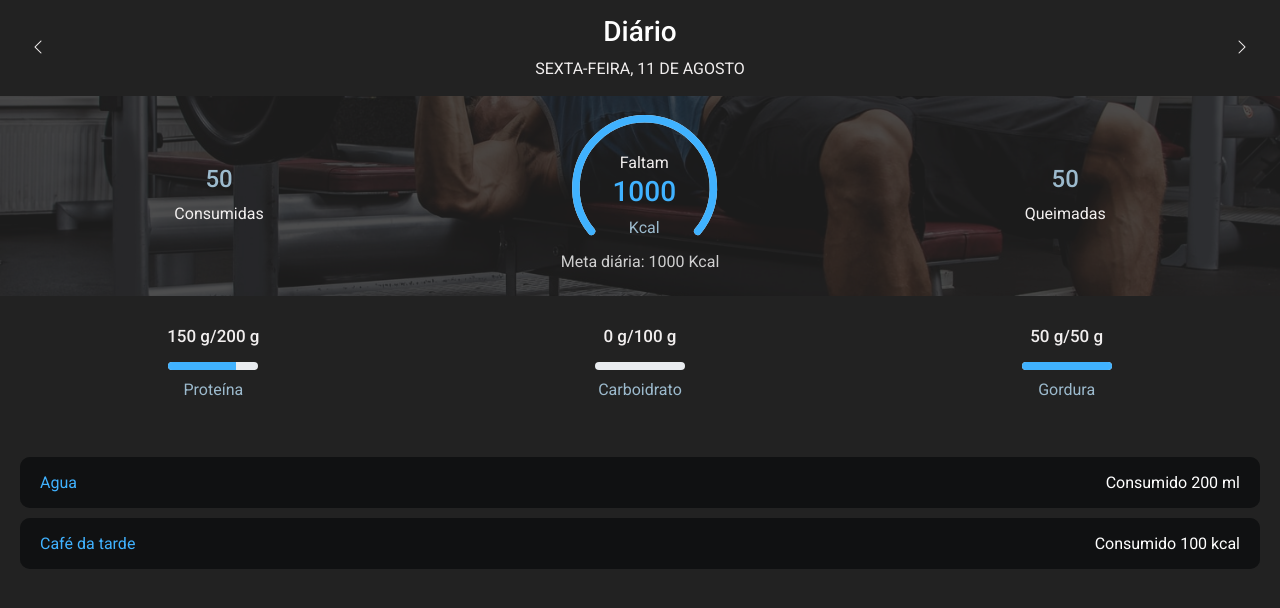
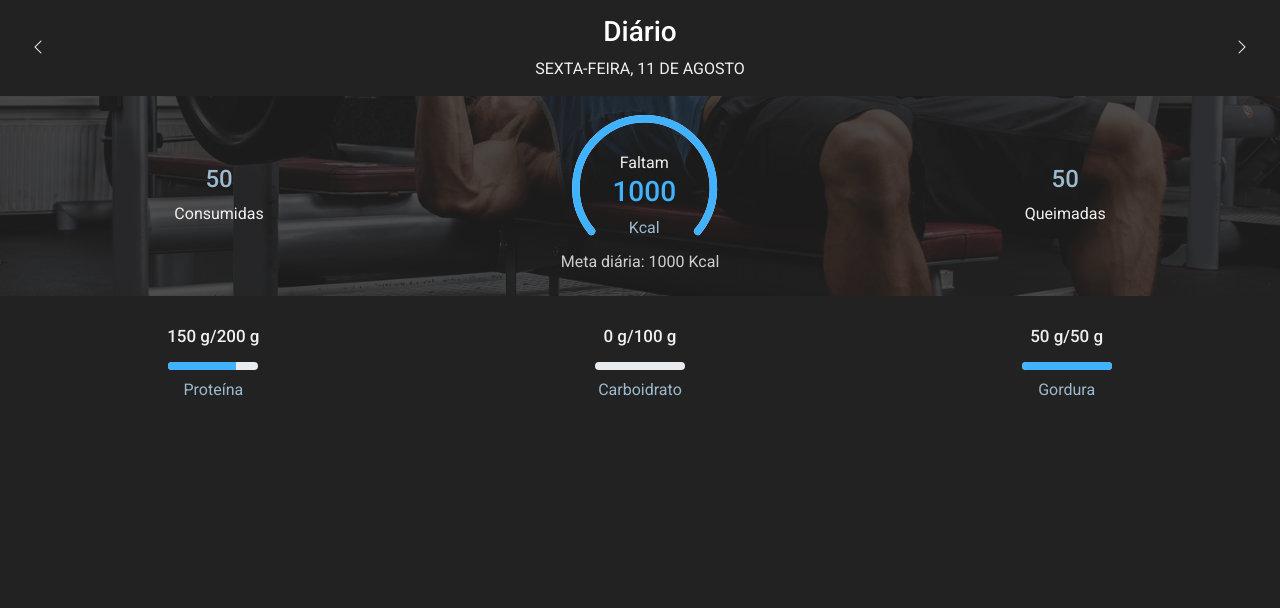
Before and after one commit to growth-tap-rad/bestrong-front, a Vue app: page /diet in a window 1280 px wide. Shown: the top 608 px of the page. Built offline with nearby package versions, Linux system fonts and the light colour scheme; what vue-the-mask would draw is missing.

Commit message:
comoponente add agua feito

```diff
--- a/src/views/Diet.vue
+++ b/src/views/Diet.vue
@@ -102,11 +102,11 @@ console.log(tbm_man(80, 168, 23))
     </header>
     <main class="main">
       <VDashboardDiet :dashInfo="dashInfo" :macros="macros" />
-      <div class="box-ingredients">
+    <!--   <div class="box-ingredients">
         <VAccordionMeal class="meal" title="Agua" :isWater="true" quantity="200"/>
         <VAccordionMeal class="meal" title="Café da tarde" :isWater="false" quantity="100"
           :items="[{ name: 'bacate', quantity: '10g' },{ name: 'iorgute', quantity: '400ml' }]" />
-      </div>
+      </div>-->
 
     </main>
   </section>
```
